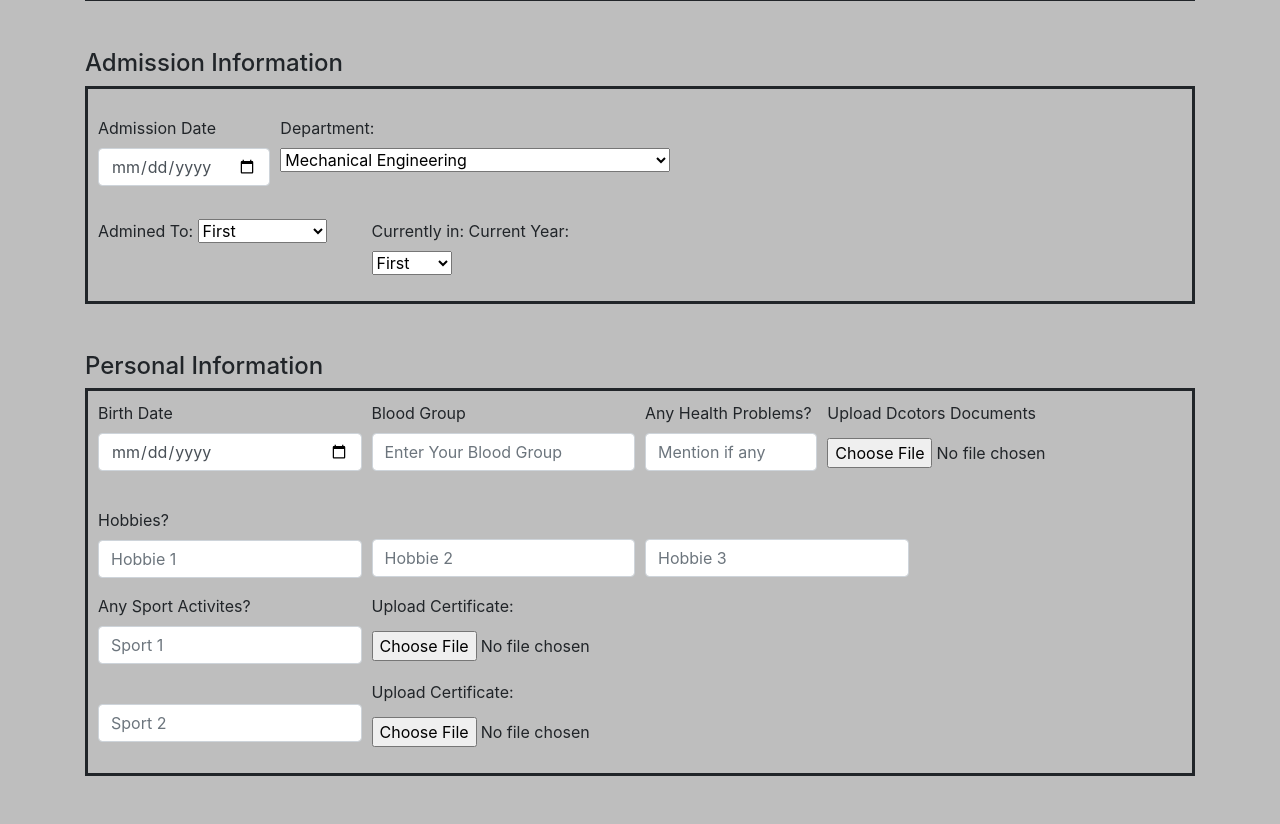
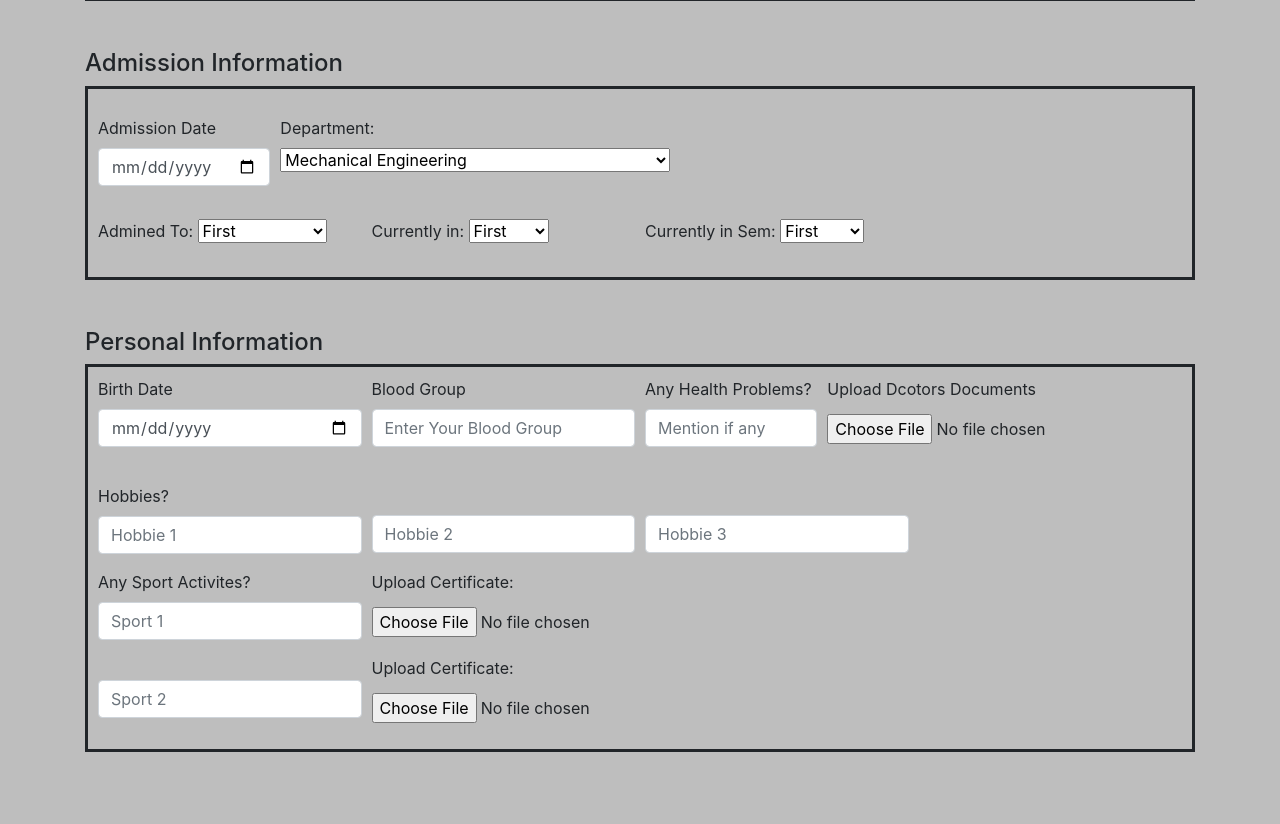
Before and after one commit to HARDIKY/Proctor-System, a PHP site: page /proctor/form1.php in a window 1280 px wide. Shown: the part 595-1419 px from the top of the page. After the commit the page ends 1347 px from the top, so only its background shows below. Run offline with PHP 8.4, Linux system fonts and the light colour scheme; the visitor is signed in with stand-in values (Sample User, id 1).

Commit message:
Latest Form1 For Akshay

```diff
--- a/backend/student/form1.php
+++ b/backend/student/form1.php
@@ -1,4 +1,4 @@
- <?php
+<?php
     session_start();
     if (!isset($_SESSION['rollnol'])) {
         header("location:student.php");
@@ -101,7 +101,7 @@
             <div class="form-group col-md-3">
               <label for="exampleInputEmail1">Mobile</label>
               <input
-                type="text"
+                type="Number"
                 name="phone_no"
                 class="form-control"
                 id="exampleInputEmail1"
@@ -109,10 +109,7 @@
                 placeholder="Enter Your Mobile Number "
               />
             </div>
-            <!-- <div class="form-group col-md-2">
-              <label for="inputZip">Zip</label>
-              <input type="text" class="form-control" id="inputZip">
-            </div> -->
+
 
           <div class="form-group col-md-8">
             <label for="inputAddress2">Enter Your Address</label>
@@ -124,15 +121,6 @@
             />
           </div>
         </div>
-          <!-- <div class="form-group">
-            <div class="form-check">
-              <input class="form-check-input" type="checkbox" id="gridCheck">
-              <label class="form-check-label" for="gridCheck">
-                Check me out
-              </label>
-            </div>
-          </div>
-          <button type="submit" class="btn btn-primary">Sign in</button> -->
         </div>
         <!-- =================================================Admission Information========================================================================================= -->
 
@@ -165,6 +153,7 @@
             </div>
           </div>
 
+
           <div class="form-row">
             <div class="form-group col-md-3" style="padding-top: 17px;">
               <label for="year">Admined To:</label>
@@ -175,7 +164,6 @@
             </div>
             <div class="form-group col-md-3">
               <label for="dept" style="padding-top:17px;">Currently in:</label>
-              <label for="currentyear">Current Year:</label>
               <select name="currentyear">
                 <option value="first">First</option>
                 <option value="second">Second</option>
@@ -183,10 +171,22 @@
                 <option value="fourth">Fourth</option>
               </select>
             </div>
-          </div>
+            <div class="form-group col-md-3">
+                <label for="dept" style="padding-top:17px;">Currently in Sem:</label>
+                <select name="currentyear">
+                    <option value="first">First</option>
+                    <option value="second">Second</option>
+                    <option value="third">Third</option>
+                    <option value="fourth">Fourth</option>
+                    <option value="first">Fifth</option>
+                    <option value="second">Sixth</option>
+                    <option value="third">Seventh</option>
+                    <option value="fourth">Eight</option>
 
-
+                </select>
+              </div>
         </div>
+    </div>
 
         <!-- =================================================Personal Information========================================================================================= -->
 
```
